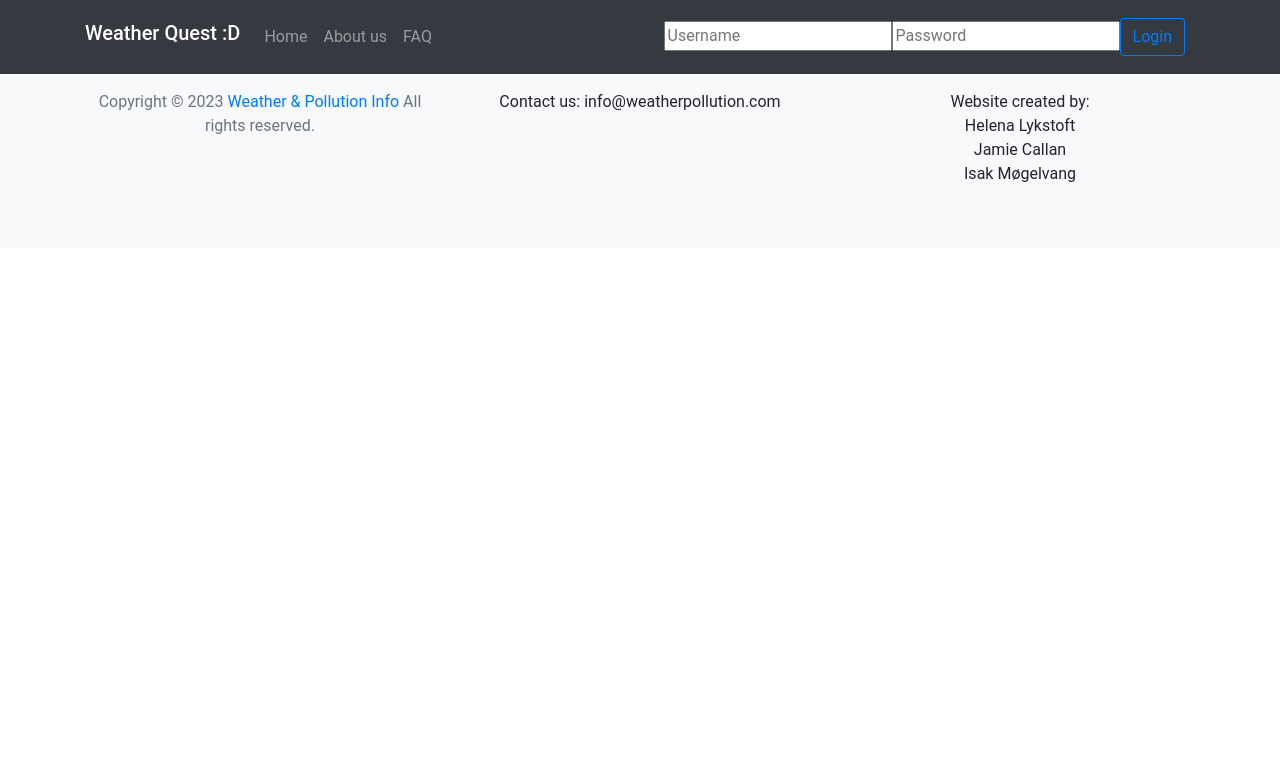
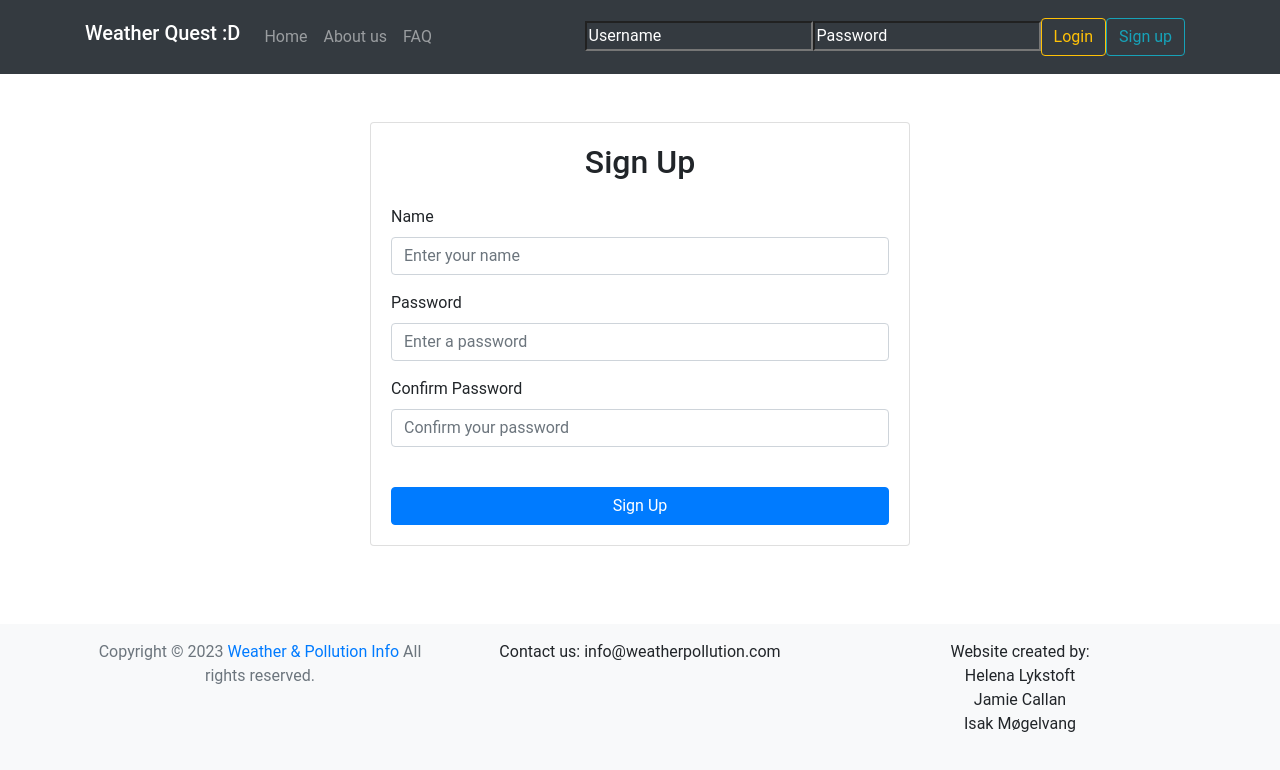
Before and after one commit to HelenaLykstoft/3semSYS_Frontend, a React (Vite) app: page /signup in a window 1280 px wide. Shown: the top 770 px of the page. Built offline with nearby package versions, Linux system fonts and the light colour scheme; the HTML template or start-up script is replaced by a standard one.

Commit message:
Creates signup form and button in nav bar

```diff
--- a/src/App.jsx
+++ b/src/App.jsx
@@ -7,6 +7,7 @@ import {Route, Routes} from "react-router-dom";
 import Home from "./routes/Home.jsx";
 import FAQ from "./routes/FAQ.jsx";
 import Footer from "./components/Footer.jsx";
+import SignUp from "./routes/SignUp.jsx";
 
 
 function App() {
@@ -38,6 +39,7 @@ function App() {
         <Route path="/about" element={<About user={user} />}/>
         <Route path="/FAQ" element={<FAQ />}/>
         <Route path="/weather" element={<Weather currentCity={currentCity} setCurrentCity={setCurrentCity} hasPollution={hasPollution} setHasPollution={setHasPollution} hasActivities={hasActivities} setHasActivities={setHasActivities}  />}/>
+        <Route path="/signup" element={<SignUp />}/>
       </Routes>
       <Footer className="bg-dark text-center text-lg-start text-white"/>
     </div>
--- a/src/components/Header.jsx
+++ b/src/components/Header.jsx
@@ -4,7 +4,7 @@ import LoggedIn from "./LoggedIn.jsx";
 import LogIn from "./LoginForm.jsx";
 
 
-const Header = ({loggedIn, login, logout}) => {
+const Header = ({loggedIn, login, logout, user}) => {
     return (
         <header>
             <nav className="navbar navbar-expand-lg navbar-dark bg-dark">
--- a/src/components/LoggedIn.jsx
+++ b/src/components/LoggedIn.jsx
@@ -14,7 +14,6 @@ function LoggedIn({user, logout}){
 
     return (
       <div>
-        {/*<h3>{dataFromServer}</h3>*/}
         <div id="loginview">{user.username} with roles: {user.roles} <button onClick={logout} className="btn btn-outline-primary">Logout</button></div>
       </div>
     )
--- a/src/components/LoginForm.jsx
+++ b/src/components/LoginForm.jsx
@@ -1,4 +1,5 @@
 import React, { useState } from "react"
+import {Link} from "react-router-dom";
 
 function LogIn({ login, logout}) {
     const init = { username: "", password: "" };
@@ -14,11 +15,14 @@ function LogIn({ login, logout}) {
 
     return (
       <div>
-        <form id="loggingin" onChange={onChange} >
-          <input placeholder="Username" id="username" />
-          <input placeholder="Password" id="password" />
-          <button onClick={performLogin} className="btn btn-outline-primary">Login</button>
-        </form>
+          <form id="loggingin" onChange={onChange} >
+          <input className="logininput" placeholder="Username" id="username" />
+          <input className="logininput" placeholder="Password" id="password" />
+          <button onClick={performLogin} className="btn btn-outline-warning">Login</button>
+              <Link to="/signup">
+              <button className="btn btn-outline-info" >Sign up</button>
+              </Link>
+          </form>
       </div>
     )
   }
--- a/src/index.css
+++ b/src/index.css
@@ -57,6 +57,14 @@ ul.header {
   float: right;
 }
 
+.logininput{
+    background: transparent;
+}
+
+::placeholder{
+    color: white;
+}
+
 #loggingin{
     float: right;
     padding: 10px;
@@ -65,6 +73,7 @@ ul.header {
 #loginview{
     float: right;
     padding: 10px;
+    color: darkseagreen;
 }
 
 .form input {
--- /dev/null
+++ b/src/routes/SignUp.jsx
@@ -0,0 +1,37 @@
+import React from 'react';
+
+const SignUp = () => {
+
+
+
+    return (
+        <div className="container py-5">
+            <div className="row justify-content-center">
+                <div className="col-md-6">
+                    <div className="card">
+                        <div className="card-body">
+                            <h2 className="text-center mb-4">Sign Up</h2>
+                            <form>
+                                <div className="form-group">
+                                    <label htmlFor="nameInput">Name</label>
+                                    <input type="text" className="form-control" id="nameInput" placeholder="Enter your name" />
+                                </div>
+                                <div className="form-group">
+                                    <label htmlFor="passwordInput">Password</label>
+                                    <input type="password" className="form-control" id="passwordInput" placeholder="Enter a password" />
+                                </div>
+                                <div className="form-group">
+                                    <label htmlFor="confirmPasswordInput">Confirm Password</label>
+                                    <input type="password" className="form-control" id="confirmPasswordInput" placeholder="Confirm your password" />
+                                </div>
+                                <button type="submit" className="btn btn-primary w-100 mt-4">Sign Up</button>
+                            </form>
+                        </div>
+                    </div>
+                </div>
+            </div>
+        </div>
+    );
+};
+
+export default SignUp;
```
